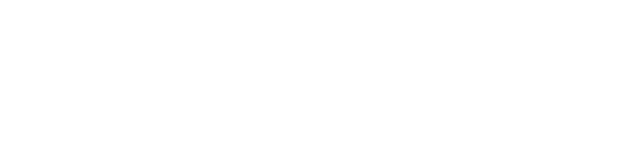
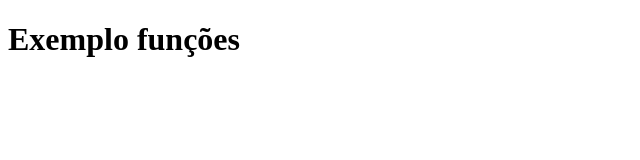
Before and after one commit to 1ESPW-2023/RM99727, a plain HTML site: page index.html in a window 1280 px wide. Shown: the whole page, without its empty margins (0-640 px from the left). Drawn offline with Linux system fonts and the light colour scheme.

```diff
--- a/index.html
+++ b/index.html
@@ -4,11 +4,11 @@
     <meta charset="UTF-8">
     <meta http-equiv="X-UA-Compatible" content="IE=edge">
     <meta name="viewport" content="width=device-width, initial-scale=1.0">
-    <title>Document</title>
+    <title>RM99727</title>
 </head>
 <body>
 
-
+    <h1>Exemplo funções</h1>
 
 </body>
 </html>
```
